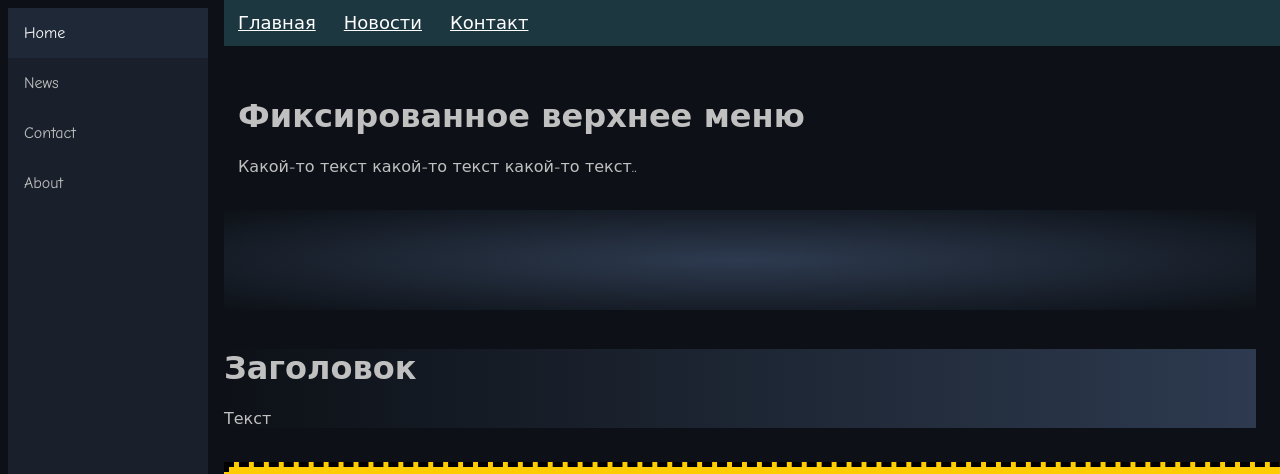
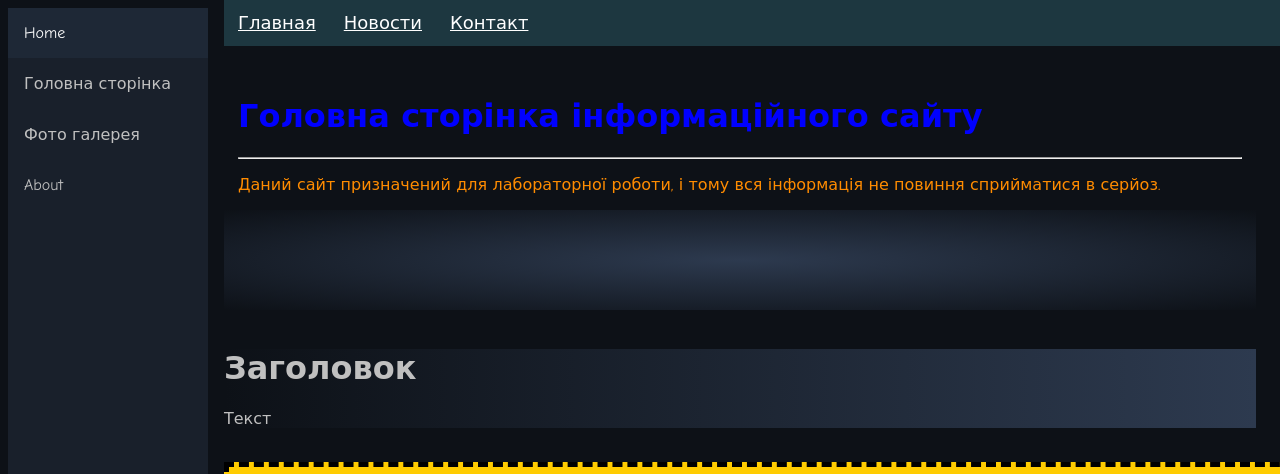
Before and after one commit to Kyrylchuk-of/laba_12.kin, a plain HTML site: page index.html in a window 1280 px wide. Shown: the top 474 px of the page. Drawn offline with Linux system fonts and the light colour scheme.

Commit message:
фото

```diff
--- a/index.html
+++ b/index.html
@@ -147,13 +147,19 @@
         .rr {
             font-family: Pompadur, 'Comic Sans MS', cursive;
         }
+        .colortext {
+            color: #0000ff;
+        }
+        .colortext1 {
+            color: #FF8C00;
+        }
     </style>
     <div class="rr">
         <!-- The sidebar -->
         <div class="sidebar">
             <a class="active" href="#home">Home</a>
-            <a href="#news">News</a>
-            <a href="#contact">Contact</a>
+            <a href="#news">Головна сторінка</a>
+            <a href="#contact">Фото галерея</a>
             <a href="#about">About</a>
         </div>
 
@@ -167,8 +173,9 @@
                 <a href="#contact">Контакт</a>
             </div>
             <div class="main">
-                <h1>Фиксированное верхнее меню</h1>
-                <p>Какой-то текст какой-то текст какой-то текст..</p>
+                <h1><span class="colortext">Головна сторінка інформаційного сайту</h1></span>
+                <hr></hr>
+                <p><span class="colortext1">Даний сайт призначений для лабораторної роботи, і тому вся інформація не повиння сприйматися в серйоз.</span></p>
             </div>
             <div class="header1"></div>
             <br />
```
Also changed, not shown: wp2353909-1967-chevrolet-impala-wallpapers.jpg (added), wp2353934-1967-chevrolet-impala-wallpapers.jpg (added), wp2353953-1967-chevrolet-impala-wallpapers.jpg (added).
